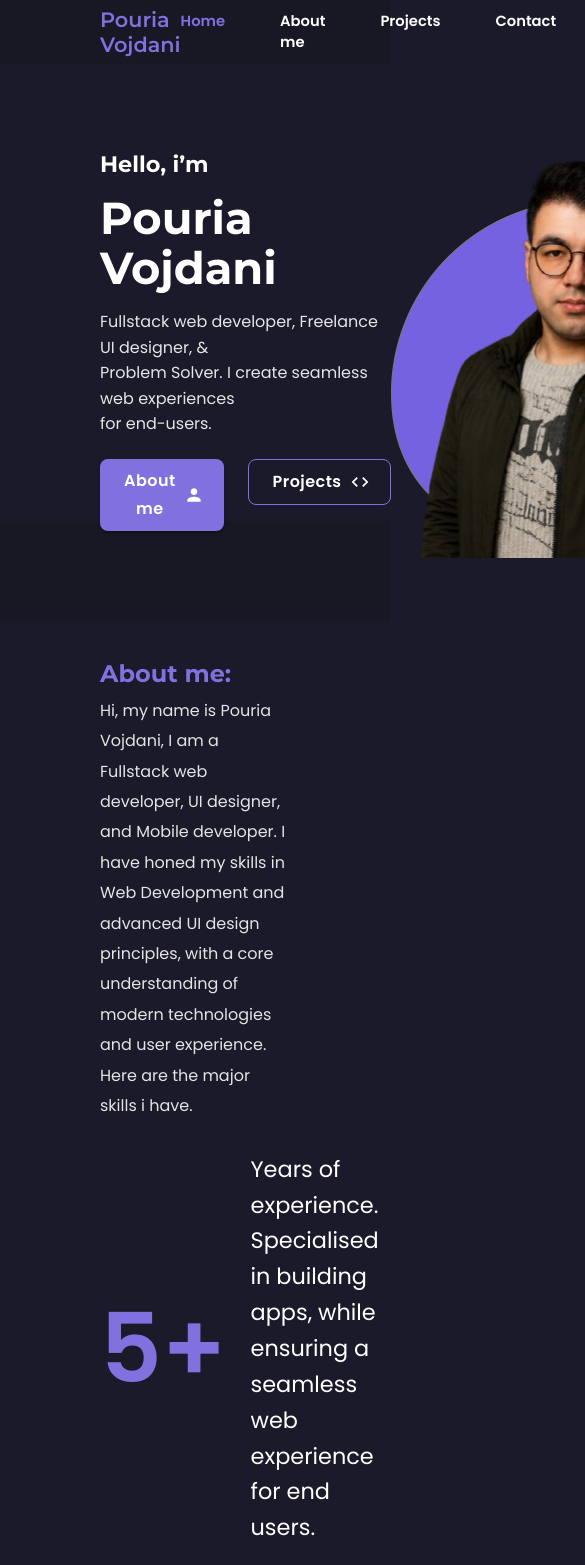
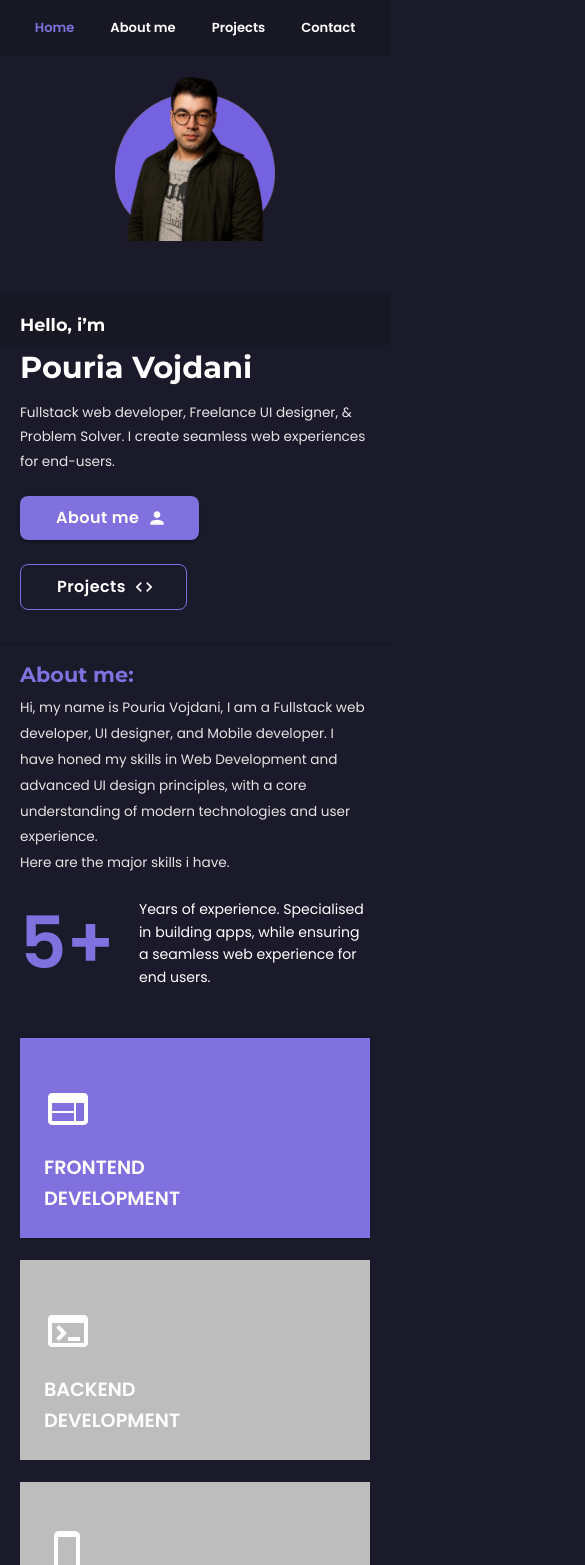
Before and after one commit to pouriavj/pouria-portfolio, a Next.js app: page / in a window 390 px wide. Shown: the top 1565 px of the page, 585 px wide, since content can reach past the window. Built offline with nearby package versions, Linux system fonts and the light colour scheme; what @mui/material-nextjs would draw is missing.

Commit message:
Add Mobile Responsive Styles

```diff
--- a/src/app/globals.css
+++ b/src/app/globals.css
@@ -83,6 +83,9 @@ body {
   width: 100%;
   background-color: #181824;
   left: 0;
+}
+.mobile-rectangle {
+  display: none;
 }
 header {
   height: 64px;
@@ -628,7 +631,7 @@ header,
 }
 
 @media (min-width: 1800px) {
-  header h1{
+  header h1 {
     font-size: 1.4rem;
   }
   header nav a {
@@ -653,3 +656,309 @@ header,
     width: 420px;
   }
 }
+
+/* ========================= */
+/* MOBILE RESPONSIVE */
+/* ========================= */
+
+@media (max-width: 900px) {
+  header,
+  .hero-flex,
+  .about-section,
+  .services-section,
+  .projects-section,
+  .contact-section,
+  .footer {
+    padding-left: 40px;
+    padding-right: 40px;
+  }
+
+  /* Header */
+
+  header {
+    height: 60px;
+  }
+  header h1 {
+    display: none;
+  }
+  header nav {
+    gap: 28px;
+  }
+
+  header nav a {
+    font-size: 0.88rem;
+  }
+
+  /* Hero */
+
+  .hero-flex {
+    flex-direction: column-reverse;
+    align-items: flex-start;
+    gap: 32px;
+    position: relative;
+    padding-top: 48px;
+    padding-bottom: 48px;
+  }
+  .rectangle {
+    bottom: 300px;
+    height: 54px;
+  }
+  .mobile-rectangle {
+    position: absolute;
+    height: 4px;
+    width: 100%;
+    bottom: 0;
+    left: 0;
+    padding: 0;
+    margin: 0;
+    display: block;
+    background-color: #181824;
+  }
+  .hero-left {
+    margin-bottom: 0;
+  }
+
+  .hero-image {
+    width: 300px;
+    align-self: center;
+  }
+
+  .hero-title {
+    font-size: 2.3rem;
+  }
+
+  .hero-description br {
+    display: none;
+  }
+
+  .hero-buttons {
+    flex-wrap: wrap;
+  }
+
+  /* About */
+  .about-text {
+    font-size: 0.85rem;
+  }
+  .skills-grid {
+    grid-template-columns: repeat(2, 1fr);
+  }
+
+  .experience-number {
+    font-size: 5rem;
+  }
+
+  .experience-text {
+    font-size: 1.15rem;
+  }
+
+  /* Services */
+
+  .services-grid {
+    grid-template-columns: 1fr;
+  }
+
+  /* Projects */
+
+  .projects-grid {
+    grid-template-columns: 1fr;
+  }
+
+  .project-buttons {
+    gap: 12px;
+    flex-wrap: wrap;
+  }
+
+  /* Contact */
+
+  .contact-section {
+    grid-template-columns: 1fr;
+    gap: 48px;
+
+    padding-top: 72px;
+    padding-bottom: 72px;
+  }
+
+  .contact-right {
+    padding: 0;
+  }
+
+  /* Footer */
+
+  .footer-top {
+    flex-direction: column;
+    gap: 16px;
+    align-items: flex-start;
+  }
+}
+
+/* ========================= */
+/* SMALL MOBILE */
+/* ========================= */
+
+@media (max-width: 600px) {
+  header,
+  .hero-flex,
+  .about-section,
+  .services-section,
+  .projects-section,
+  .contact-section,
+  .footer {
+    padding-left: 20px;
+    padding-right: 20px;
+  }
+
+  /* Header */
+
+  header {
+    height: auto;
+    padding-top: 18px;
+    padding-bottom: 18px;
+
+    flex-direction: column;
+    gap: 18px;
+  }
+
+  header h1 {
+    font-size: 1.15rem;
+  }
+
+  header nav {
+    gap: 36px;
+    flex-wrap: wrap;
+    justify-content: center;
+  }
+
+  header nav a {
+    font-size: 0.82rem;
+  }
+
+  /* Hero */
+
+  .hero-flex {
+    padding-top: 16px;
+    padding-bottom: 36px;
+  }
+
+  .hero-image {
+    width: 160px;
+  }
+
+  .hero-intro {
+    padding-top: 24px;
+    font-size: 1.1rem;
+  }
+
+  .hero-title {
+    font-size: 1.9rem;
+  }
+
+  .hero-description {
+    font-size: 0.85rem;
+    line-height: 1.8;
+  }
+
+  .hero-buttons {
+    width: 100%;
+    justify-content: space-between;
+  }
+  .hero-button {
+    padding: 8px 36px !important;
+  }
+  /* About */
+
+  .about-heading,
+  .services-heading,
+  .projects-heading,
+  .contact-subtitle {
+    font-size: 1.3rem;
+  }
+
+  .about-text,
+  .projects-description,
+  .contact-heading {
+    font-size: 0.85rem;
+  }
+
+  .experience-row {
+    gap: 8x;
+  }
+
+  .experience-number {
+    font-size: 4.5rem;
+  }
+
+  .experience-text {
+    font-size: 0.88rem;
+  }
+
+  .skills-grid {
+    grid-template-columns: 1fr;
+  }
+
+  .skill-card {
+    height: 200px;
+  }
+
+  .skill-card h3 {
+    font-size: 1.2rem;
+  }
+
+  /* Services */
+
+  .service-card {
+    padding: 20px;
+  }
+
+  .service-icon {
+    font-size: 3.2rem;
+    margin-top: 24px;
+  }
+
+  .service-card h3 {
+    font-size: 1.25rem;
+  }
+
+  .service-card p {
+    font-size: 0.95rem;
+  }
+
+  /* Projects */
+
+  .project-card h3 {
+    font-size: 1.25rem;
+  }
+
+  .project-card p {
+    font-size: 0.95rem;
+  }
+
+  .project-buttons {
+    flex-direction: column;
+  }
+
+  /* Contact */
+
+  .contact-section {
+    padding-top: 56px;
+    padding-bottom: 56px;
+  }
+
+  .contact-social-icon {
+    font-size: 1.7rem !important;
+  }
+
+  /* Footer */
+
+  .footer {
+    margin-top: 32px;
+    gap: 12px;
+  }
+
+  .footer-top p {
+    font-size: 0.82rem;
+  }
+
+  .footer-social-icon {
+    font-size: 1.5rem !important;
+  }
+}
--- a/src/app/page.tsx
+++ b/src/app/page.tsx
@@ -21,8 +21,10 @@ export default function Home() {
             </p>
 
             <HeroButtons />
+
           </div>
           <HeroImage />
+          <div className="mobile-rectangle"></div>
           <div className="rectangle"></div>
         </div>
       </section>
--- a/src/components/HeroButtons.tsx
+++ b/src/components/HeroButtons.tsx
@@ -12,6 +12,7 @@ export default function HeroButtons() {
     <div className="hero-buttons">
       <Link href="#about">
         <Button
+        className="hero-button"
           variant="contained"
           endIcon={<PersonIcon />}
           sx={{
@@ -36,6 +37,7 @@ export default function HeroButtons() {
 
       <Link href="#projects">
         <Button
+        className="hero-button"
           variant="outlined"
           endIcon={<CodeIcon />}
           sx={{
```
Lines whose indentation alone changed are shown as unchanged.
